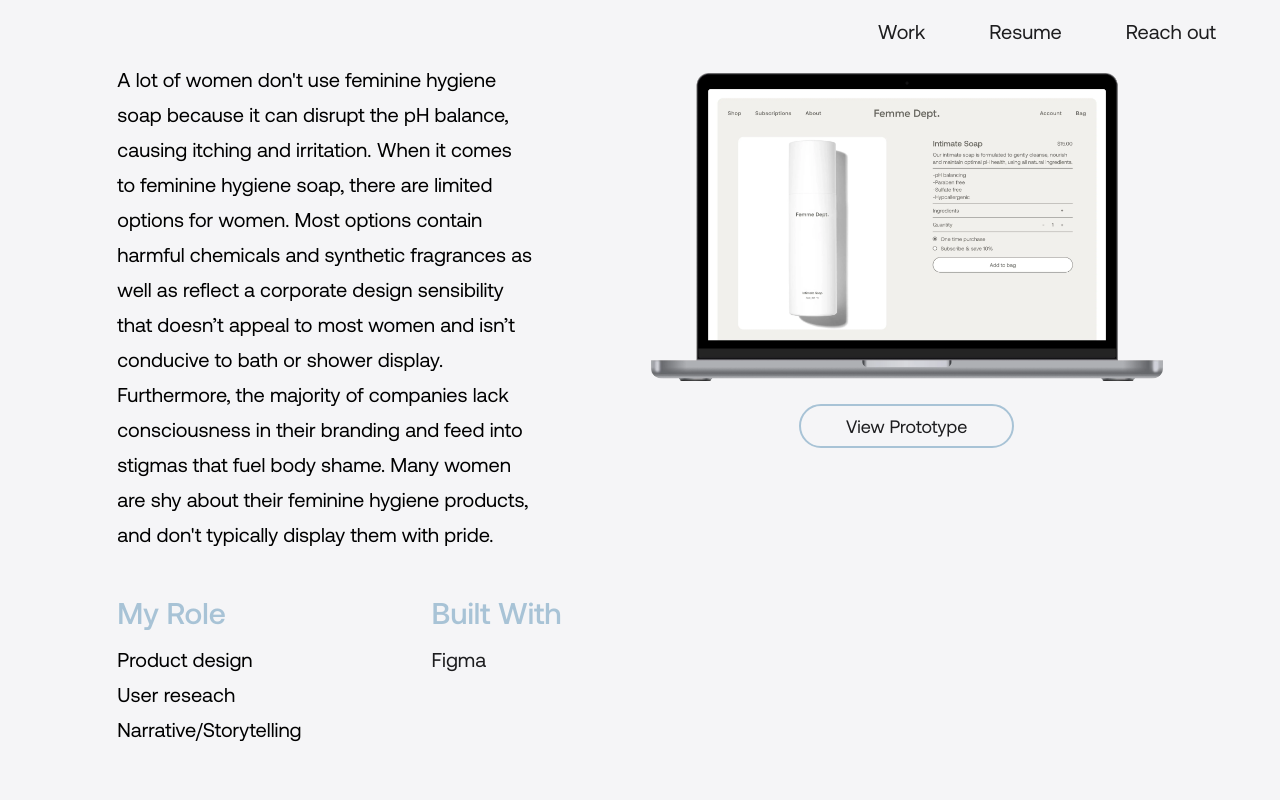
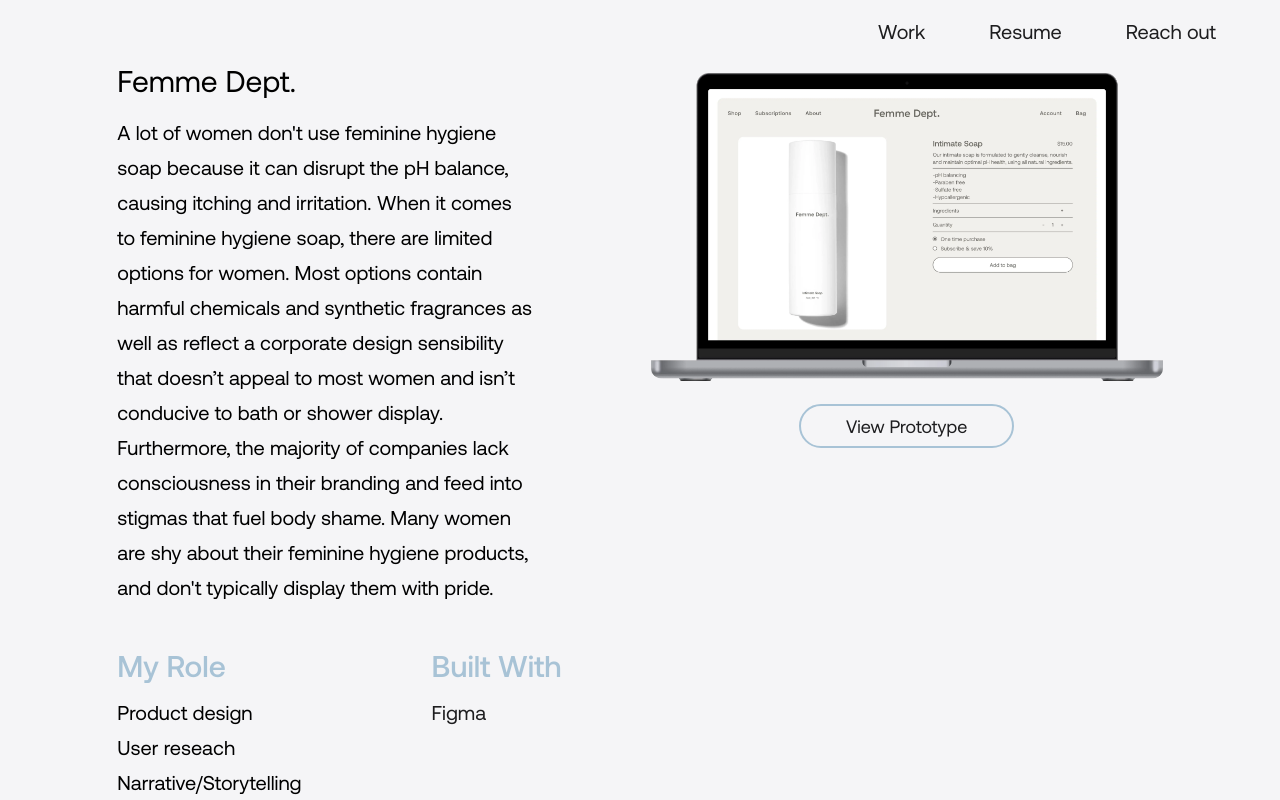
Before and after one commit to sophiehomer/react_portfolio, a React (Create React App) app: page /femme_dept in a window 1280 px wide. Shown: the top 800 px of the page. Built offline with nearby package versions, Linux system fonts and the light colour scheme.

Commit message:
project titles

```diff
--- a/src/index.css
+++ b/src/index.css
@@ -449,10 +449,12 @@ font-size: 25px
 }
 /* ----------------------------- FEMME DEPT PAGE ---------------------------- */
 .projectTitle {
-  font-size: 40px;
+  font-size: 30px;
   font-weight: 500;
+  text-align: left;
   margin-bottom: 4%;
   margin-top: 0%;
+
 }
 
 .femmeDeptPage {
--- a/src/pages/dinner_drinks/index.js
+++ b/src/pages/dinner_drinks/index.js
@@ -11,6 +11,7 @@ const DinnerDrinks = () => {
      <NavProject/>
       <div className="dinnerDrinkPage">
         <section className="dinnerDrinkSummaryContainer">
+        <p className="projectTitle">Dinner & Drinks</p>
           <p className="dinnerDrinkSummary">
             A recipe generator curated around user preference. Users can search recipes based on cuisine and dietary restrictions, as well cocktail recipes based on alcohol preference. Users have the ability to favorite recipes which are displayed on the users favorites page.
           </p>
--- a/src/pages/femme_dept/index.js
+++ b/src/pages/femme_dept/index.js
@@ -50,6 +50,7 @@ const FemmeDept = () => {
     <main className="femmeDeptPage">
        <section className="summaryAndImageContainer">
        <section className="summaryContainer">
+      <p class="projectTitle">Femme Dept.</p>
           <p className="femmeDeptSummary">
             A lot of women don't use feminine hygiene soap because it can disrupt the pH balance, causing itching and irritation. When it comes to feminine hygiene soap, there are limited options for women. Most options contain harmful chemicals and synthetic fragrances as well as reflect a corporate design sensibility that doesn’t appeal to most women and isn’t conducive to bath or shower display. Furthermore, the majority of companies lack consciousness in their branding and feed into stigmas that fuel body shame. Many women are shy about their feminine hygiene products, and don't typically display them with pride.
           </p>
--- a/src/pages/kit/index.js
+++ b/src/pages/kit/index.js
@@ -9,9 +9,9 @@ const Kit = () => {
   return (
     <>
     <NavProject/>
-    {/* <h1 id="projectTitle" className="projectTitle">KIT</h1> */}
     <div className="kitPage">
         <section className="kitSummaryContainer">
+          <p className="projectTitle">KIT</p>
           <p className="kitSummary">
             A social application developed for the aulmni of my coding bootcamp class. Users can post, comment, like and dislike. The application served as a communication network for mutual support within the class. Please note this application takes a few moments to load. <br></br>
             <p className="kitUsernameAndPassword">*Requires a username and password to enter. <br></br>
```
